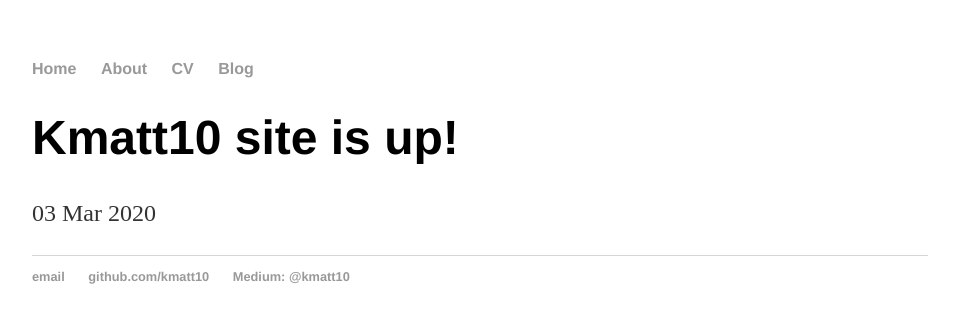
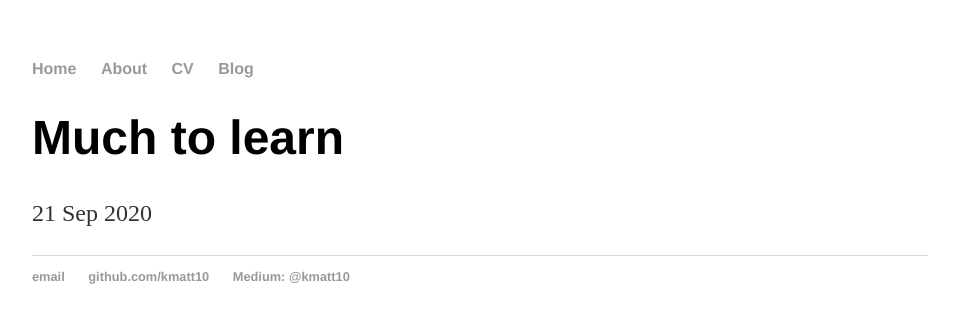
Before and after one commit to kmatt10/kmatt10.github.io, a Jekyll site: the page built from _posts/2020-09-21-Much-To-Learn.md, in a window 1280 px wide. Shown: the top 323 px of the page, without its empty margins (160-1119 px from the left). Built offline with Jekyll 4.4.1, drawn with Linux system fonts in a browser that asks for light colours.

Commit message:
Update 2020-09-21-Much-To-Learn.md

```diff
--- a/_posts/2020-09-21-Much-To-Learn.md
+++ b/_posts/2020-09-21-Much-To-Learn.md
@@ -1,7 +1,7 @@
 ---
   layout: post
-  title: "Kmatt10 site is up!"
-  date: 2020-03-03
+  title: "Much to learn"
+  date: 2020-09-21
 ---
 
 <div class="content">
```
